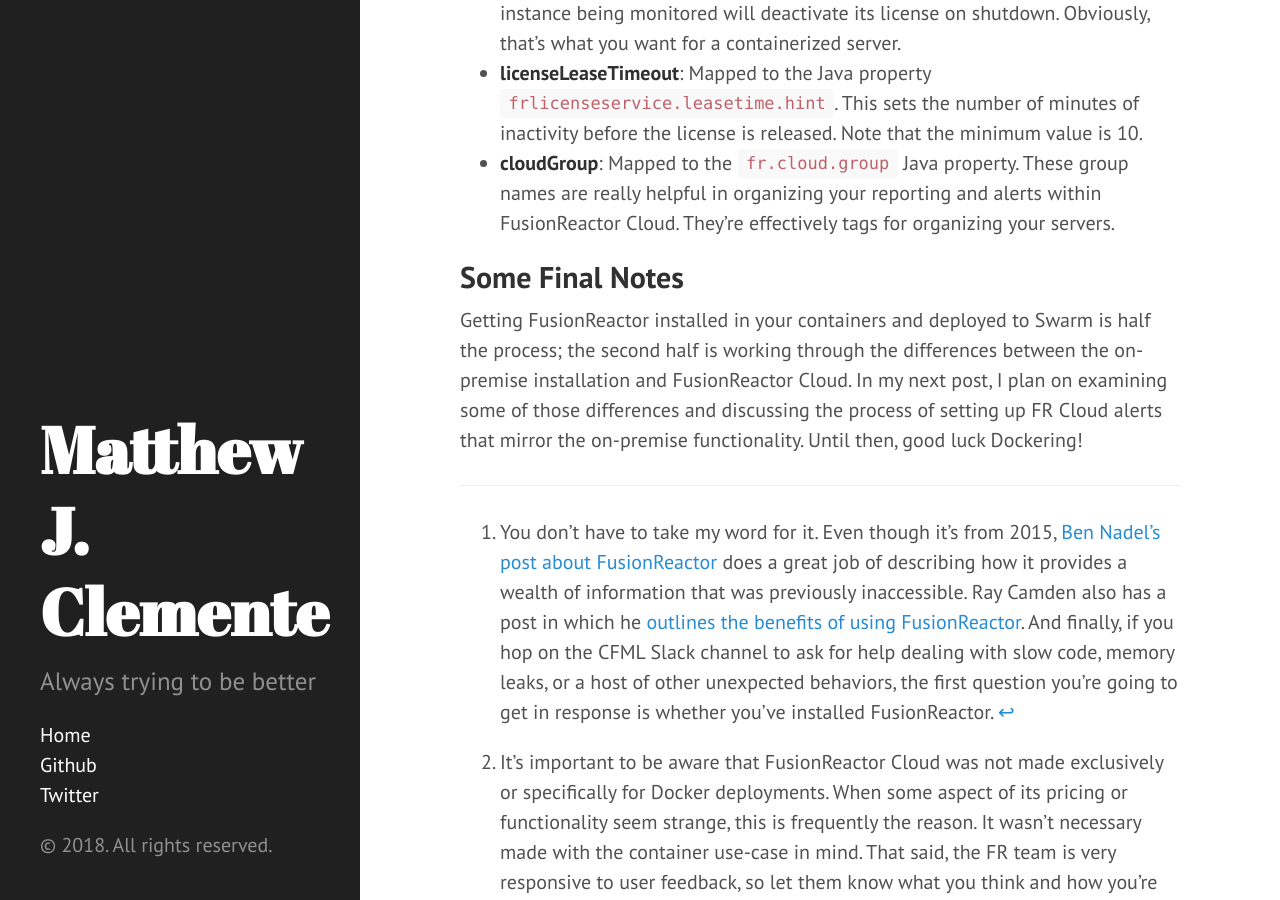
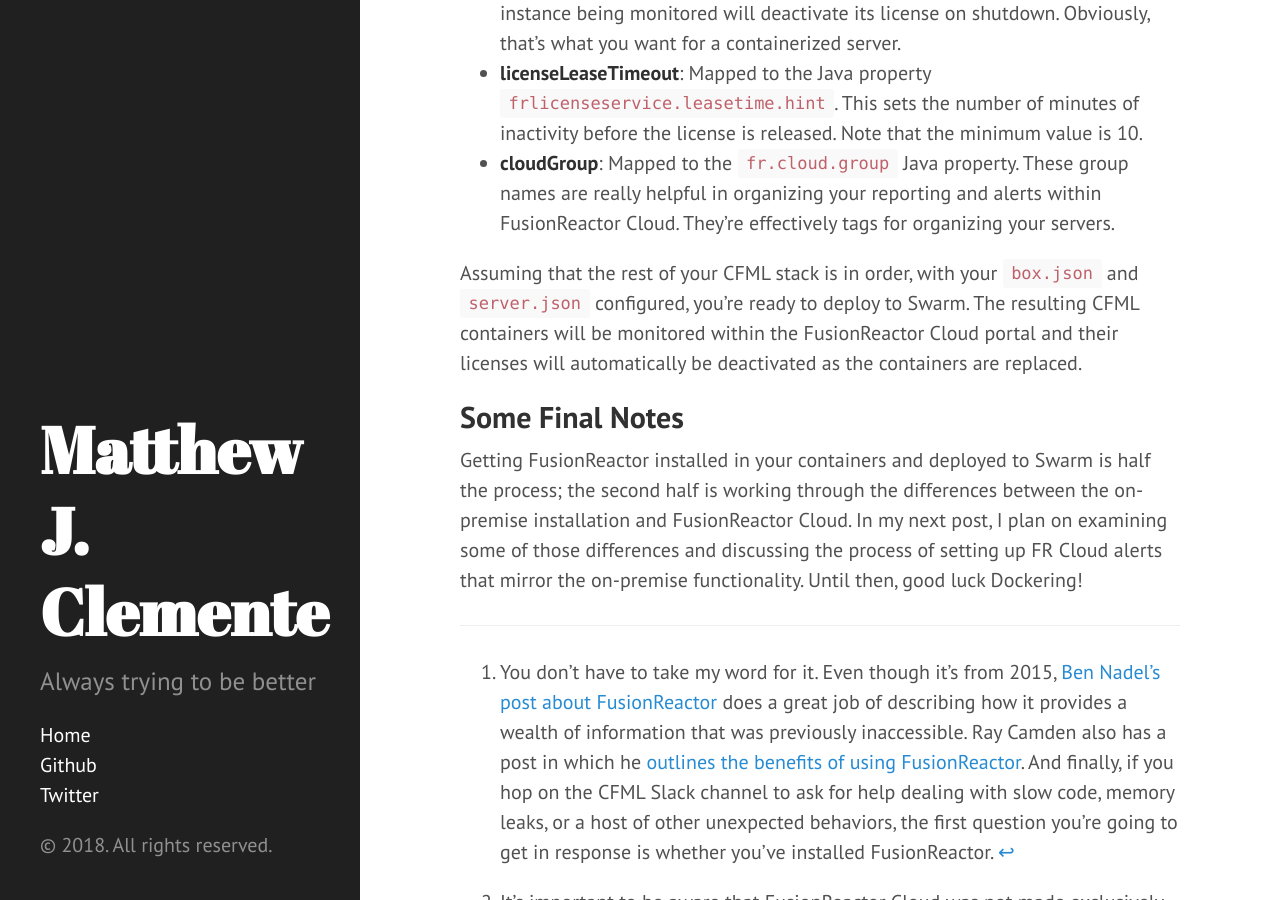
Before and after one commit to mjclemente/mjclemente.github.io, a Jekyll site: the page built from _posts/2018-11-21-installing-fusionreactor-for-docker-swarm.md, in a window 1280 px wide and 900 px high, scrolled down 3200 px. Built offline with Jekyll 4.4.1, drawn with Linux system fonts in a browser that asks for light colours; comment, search, counter and statistics services are not loaded.

Commit message:
Add additional sentence

```diff
--- a/_posts/2018-11-21-installing-fusionreactor-for-docker-swarm.md
+++ b/_posts/2018-11-21-installing-fusionreactor-for-docker-swarm.md
@@ -78,6 +78,8 @@
 * **licenseLeaseTimeout**: Mapped to the Java property `frlicenseservice.leasetime.hint`. This sets the number of minutes of inactivity before the license is released. Note that the minimum value is 10.
 * **cloudGroup**: Mapped to the `fr.cloud.group` Java property. These group names are really helpful in organizing your reporting and alerts within FusionReactor Cloud. They're effectively tags for organizing your servers.
 
+Assuming that the rest of your CFML stack is in order, with your `box.json` and `server.json` configured, you're ready to deploy to Swarm. The resulting CFML containers will be monitored within the FusionReactor Cloud portal and their licenses will automatically be deactivated as the containers are replaced.
+
 ## Some Final Notes
 
 Getting FusionReactor installed in your containers and deployed to Swarm is half the process; the second half is working through the differences between the on-premise installation and FusionReactor Cloud. In my next post, I plan on examining some of those differences and discussing the process of setting up FR Cloud alerts that mirror the on-premise functionality. Until then, good luck Dockering!
```
